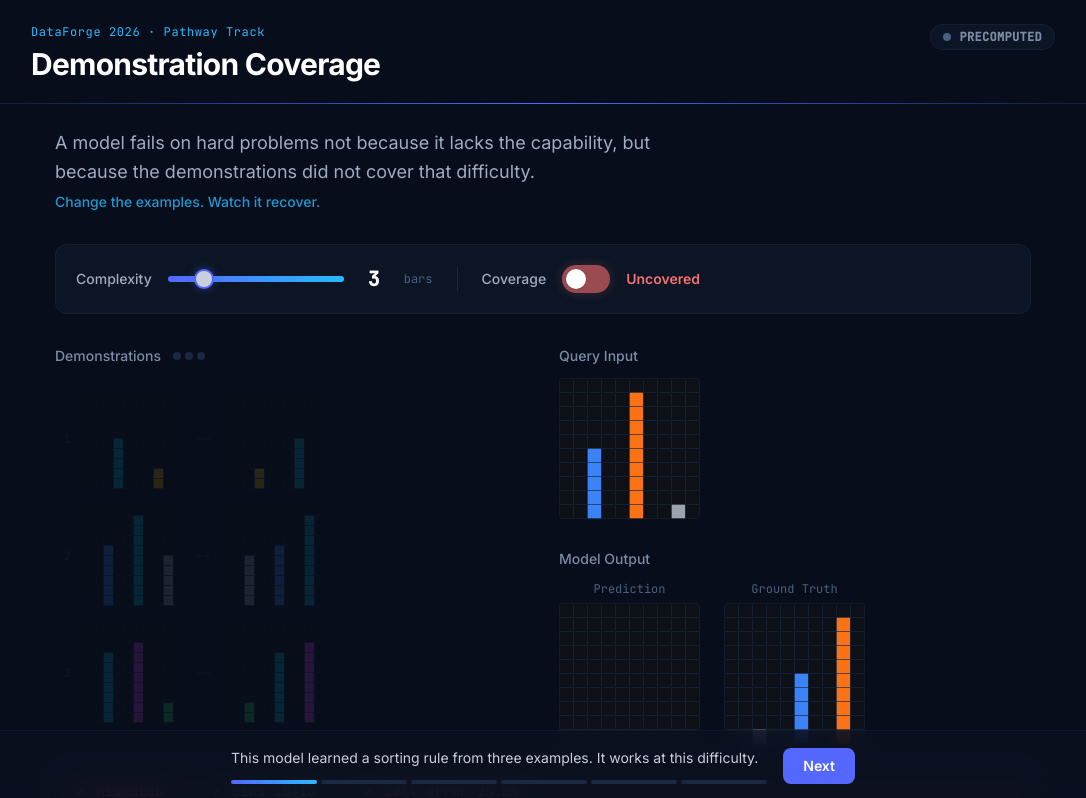
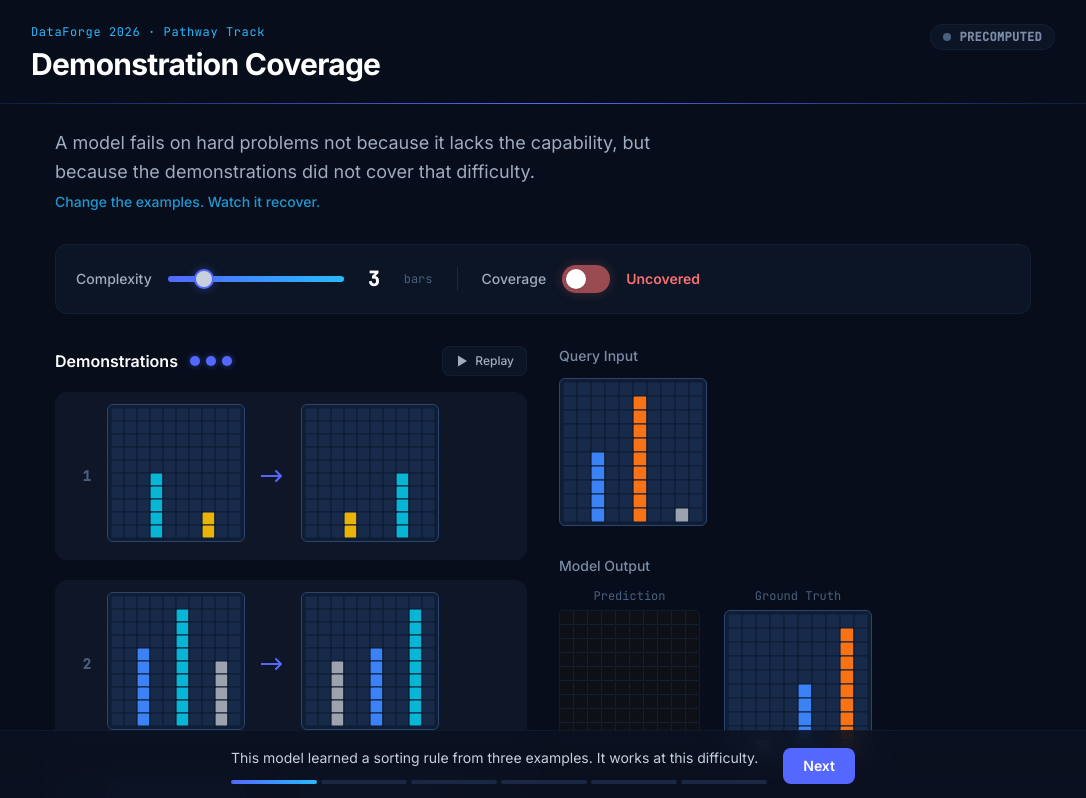
Before and after one commit to wildcraft958/DataForge, a React (Vite) app in the folder web/: page / in a window 1280 px wide. Shown: the top 798 px of the page, without its empty margins (97-1183 px from the left). Built offline with nearby package versions, Linux system fonts and the light colour scheme.

Commit message:
Add replay button and fix grid visibility on dark background

```diff
--- a/web/src/App.jsx
+++ b/web/src/App.jsx
@@ -99,7 +99,7 @@ function App() {
         {currentTask ? (
           <>
             <div className="grid grid-cols-1 lg:grid-cols-2 gap-4 sm:gap-8 mb-6">
-              <DemoPanel demos={currentTask.demos} gridSize={100} />
+              <DemoPanel demos={currentTask.demos} gridSize={130} />
 
               <div className="flex flex-col gap-4 sm:gap-6">
                 <div>
--- a/web/src/components/DemoPanel.jsx
+++ b/web/src/components/DemoPanel.jsx
@@ -1,68 +1,125 @@
 import { useState, useEffect, useRef } from 'react'
 import GridRenderer from './GridRenderer'
 
-export default function DemoPanel({ demos, gridSize = 120 }) {
-  const [visibleCount, setVisibleCount] = useState(demos?.length || 0)
+export default function DemoPanel({ demos, gridSize = 140 }) {
+  const [visibleCount, setVisibleCount] = useState(0)
+  const [playing, setPlaying] = useState(false)
   const taskKeyRef = useRef('')
+  const timersRef = useRef([])
+
+  function clearTimers() {
+    timersRef.current.forEach(clearTimeout)
+    timersRef.current = []
+  }
+
+  function startAnimation(count) {
+    clearTimers()
+    setVisibleCount(0)
+    setPlaying(true)
+    const newTimers = Array.from({ length: count }, (_, i) =>
+      setTimeout(() => {
+        setVisibleCount(i + 1)
+        if (i === count - 1) setPlaying(false)
+      }, (i + 1) * 450)
+    )
+    timersRef.current = newTimers
+  }
 
   useEffect(() => {
     if (!demos || demos.length === 0) return
     const key = JSON.stringify(demos[0]?.input?.[0])
     if (key === taskKeyRef.current) return
     taskKeyRef.current = key
+    startAnimation(demos.length)
+    return () => {
+      clearTimers()
+      taskKeyRef.current = ''
+    }
+  }, [demos])
 
-    setVisibleCount(0)
-    const timers = demos.map((_, i) =>
-      setTimeout(() => setVisibleCount(i + 1), (i + 1) * 350)
-    )
-    return () => timers.forEach(clearTimeout)
-  }, [demos])
+  function handleReplay() {
+    if (!demos || demos.length === 0) return
+    startAnimation(demos.length)
+  }
 
   if (!demos || demos.length === 0) return null
 
   return (
-    <div className="flex flex-col gap-3">
-      <div className="flex items-center gap-3 mb-1">
-        <h3 className="text-sm font-medium text-navy-300">
+    <div className="flex flex-col gap-4">
+      <div className="flex items-center gap-3">
+        <h3 className="text-base font-semibold text-white">
           Demonstrations
         </h3>
-        <div className="flex gap-1">
+        <div className="flex gap-1.5 items-center">
           {demos.map((_, i) => (
             <div
               key={i}
-              className="w-2 h-2 rounded-full transition-colors duration-300"
+              className="w-2.5 h-2.5 rounded-full transition-all duration-300"
               style={{
                 backgroundColor: i < visibleCount ? '#5468FF' : '#1A2844',
+                boxShadow: i < visibleCount ? '0 0 6px rgba(84, 104, 255, 0.5)' : 'none',
               }}
             />
           ))}
         </div>
+        <button
+          onClick={handleReplay}
+          disabled={playing}
+          className={`
+            ml-auto flex items-center gap-1.5 px-3 py-1.5 rounded-lg text-xs font-medium
+            transition-all duration-200
+            ${playing
+              ? 'bg-navy-700/30 text-navy-500 cursor-not-allowed'
+              : 'bg-navy-800/60 text-navy-200 hover:bg-navy-700/60 hover:text-white border border-navy-700/50'
+            }
+          `}
+        >
+          <svg width="14" height="14" viewBox="0 0 14 14" fill="none" className="shrink-0">
+            {playing ? (
+              <>
+                <rect x="3" y="2" width="3" height="10" rx="0.5" fill="currentColor" />
+                <rect x="8" y="2" width="3" height="10" rx="0.5" fill="currentColor" />
+              </>
+            ) : (
+              <path d="M3 1.5v11l9-5.5L3 1.5z" fill="currentColor" />
+            )}
+          </svg>
+          {playing ? 'Playing...' : 'Replay'}
+        </button>
       </div>
-      <div className="flex flex-col gap-4">
+
+      <div className="flex flex-col gap-5">
         {demos.map((demo, i) => (
           <div
             key={i}
-            className="flex items-center gap-3"
+            className="flex items-center gap-4 rounded-xl px-4 py-3"
             style={{
-              opacity: i < visibleCount ? 1 : 0.15,
-              transform: i < visibleCount ? 'translateY(0)' : 'translateY(6px)',
-              transition: 'opacity 0.35s ease, transform 0.35s ease',
+              opacity: i < visibleCount ? 1 : 0.1,
+              transform: i < visibleCount ? 'translateY(0)' : 'translateY(8px)',
+              transition: 'opacity 0.4s ease, transform 0.4s ease, background-color 0.4s ease',
+              backgroundColor: i < visibleCount ? 'rgba(26, 40, 68, 0.35)' : 'transparent',
             }}
           >
-            <span className="text-xs font-mono text-navy-500 w-4 shrink-0 text-right">
+            <span className="text-sm font-mono text-navy-400 w-5 shrink-0 text-right font-bold">
               {i + 1}
             </span>
-            <GridRenderer grid={demo.input} size={gridSize} />
-            <svg width="16" height="12" viewBox="0 0 16 12" className="shrink-0">
+            <div>
+              <GridRenderer grid={demo.input} size={gridSize} />
+            </div>
+            <svg width="24" height="16" viewBox="0 0 24 16" className="shrink-0">
               <path
-                d="M0 6h12M10 2l4 4-4 4"
+                d="M0 8h18M15 3l5 5-5 5"
                 stroke={i < visibleCount ? '#5468FF' : '#1A2844'}
-                strokeWidth="1.5"
+                strokeWidth="2"
                 fill="none"
-                style={{ transition: 'stroke 0.3s ease' }}
+                strokeLinecap="round"
+                strokeLinejoin="round"
+                style={{ transition: 'stroke 0.4s ease' }}
               />
             </svg>
-            <GridRenderer grid={demo.output} size={gridSize} />
+            <div>
+              <GridRenderer grid={demo.output} size={gridSize} />
+            </div>
           </div>
         ))}
       </div>
--- a/web/src/components/GridRenderer.jsx
+++ b/web/src/components/GridRenderer.jsx
@@ -1,5 +1,5 @@
 const ARC_COLORS = [
-  '#0D1117', // 0: background
+  '#172A4A', // 0: empty cell (dark blue, clearly distinct from page #0A0F1C)
   '#3B82F6', // 1: blue
   '#EF4444', // 2: red
   '#22C55E', // 3: green
@@ -27,28 +27,38 @@ export default function GridRenderer({ grid, size = 200, label }) {
       {label && (
         <span className="text-xs font-mono text-navy-400">{label}</span>
       )}
+      <div
+        style={{
+          padding: 3,
+          borderRadius: 6,
+          backgroundColor: '#0F1D35',
+          border: '1.5px solid #2A4570',
+        }}
+      >
         <svg
-        width={gridWidth + 1}
-        height={gridHeight + 1}
-        viewBox={`0 0 ${gridWidth + 1} ${gridHeight + 1}`}
-        className="rounded max-w-full h-auto"
+          width={gridWidth}
+          height={gridHeight}
+          viewBox={`0 0 ${gridWidth} ${gridHeight}`}
+          className="block"
+          style={{ borderRadius: 3 }}
         >
           {grid.map((row, r) =>
             row.map((val, c) => (
               <rect
                 key={`${r}-${c}`}
-              x={c * cellSize + 0.5}
-              y={r * cellSize + 0.5}
+                x={c * cellSize}
+                y={r * cellSize}
                 width={cellSize}
                 height={cellSize}
-              fill={ARC_COLORS[val] || '#0D1117'}
-              stroke="#1A2844"
-              strokeWidth={0.5}
-              rx={1}
+                fill={ARC_COLORS[val] || '#172A4A'}
+                stroke="#0F1D35"
+                strokeWidth={1.2}
+                rx={1.5}
               />
             ))
           )}
         </svg>
       </div>
+    </div>
   )
 }
```
Lines whose indentation alone changed are shown as unchanged.
